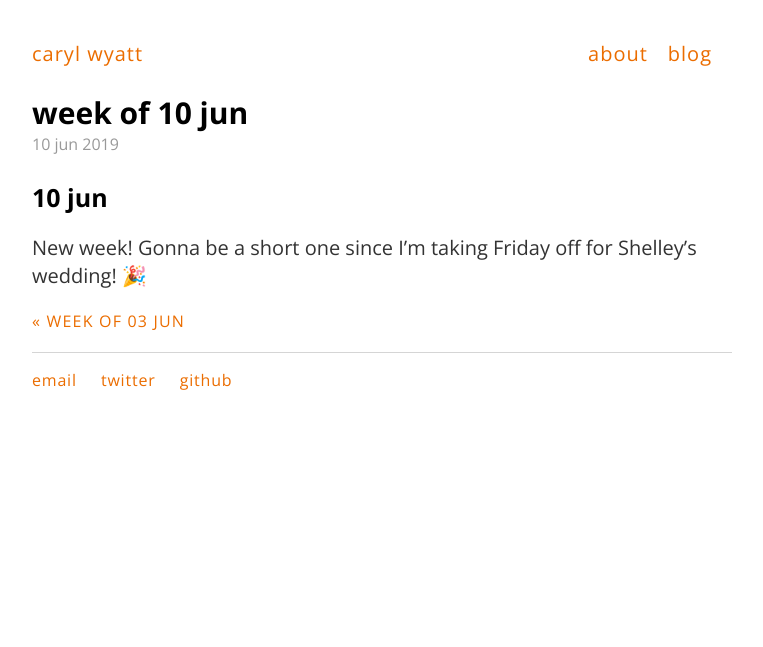
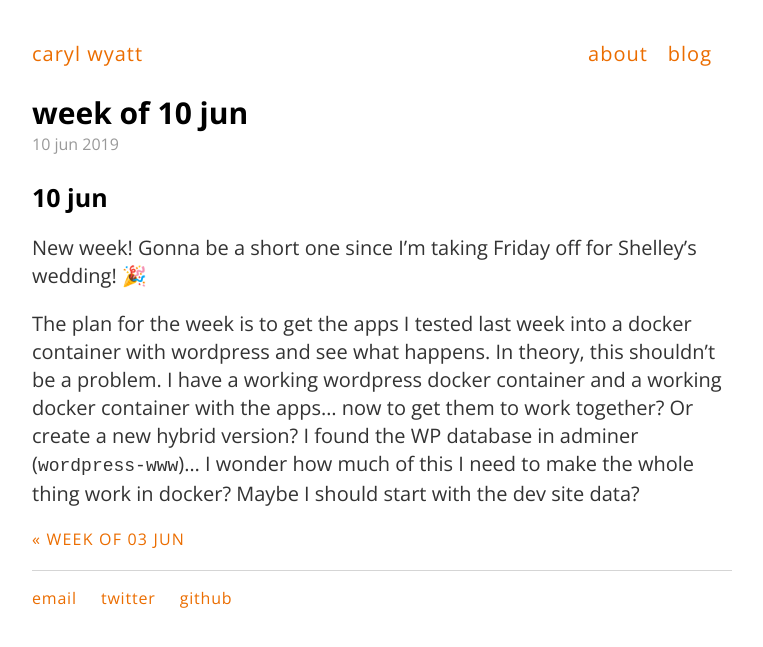
Before and after one commit to carylwyatt/carylwyatt.github.io, a Jekyll site: the page built from _posts/2019-06-10-week-of-10-jun.md, in a window 1280 px wide. Shown: the top 647 px of the page, without its empty margins (258-1021 px from the left). Built offline with Jekyll 4.4.1, drawn with Linux system fonts in a browser that asks for light colours; emoji names are drawn with the system emoji font.

```diff
--- a/_posts/2019-06-10-week-of-10-jun.md
+++ b/_posts/2019-06-10-week-of-10-jun.md
@@ -7,3 +7,5 @@ date: 2019-06-10
 ### 10 jun
 
 New week! Gonna be a short one since I'm taking Friday off for Shelley's wedding! :tada:
+
+The plan for the week is to get the apps I tested last week into a docker container with wordpress and see what happens. In theory, this shouldn't be a problem. I have a working wordpress docker container and a working docker container with the apps... now to get them to work together? Or create a new hybrid version? I found the WP database in adminer (`wordpress-www`)... I wonder how much of this I need to make the whole thing work in docker? Maybe I should start with the dev site data?
```
